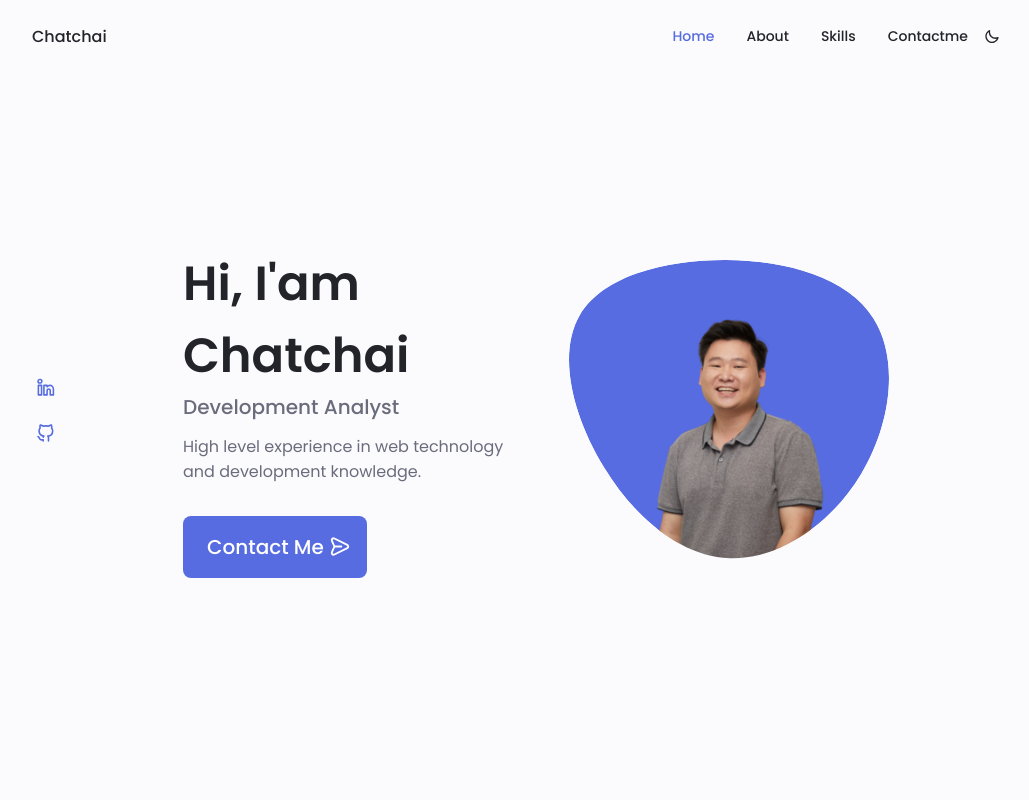
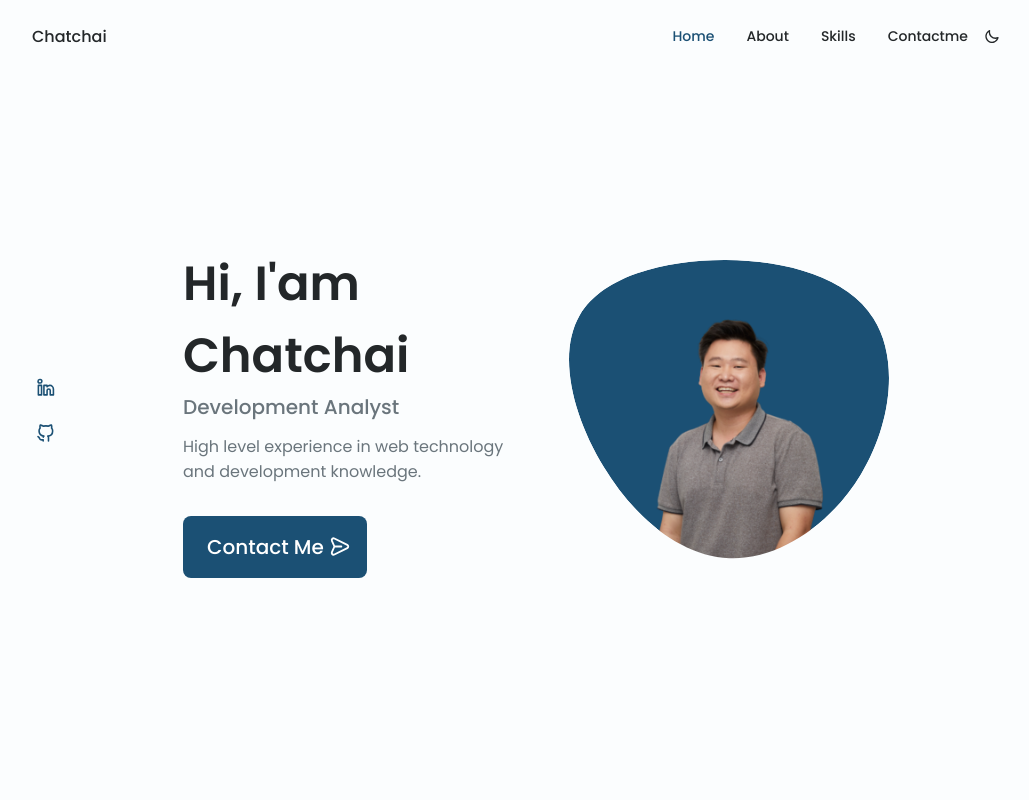
Before and after one commit to chatchaimee/2.0.0, a Next.js app: page / in a window 1280 px wide. Shown: the top 800 px of the page, without its empty margins (124-1153 px from the left). Built offline with nearby package versions, Linux system fonts and the light colour scheme.

Commit message:
Change color

```diff
--- a/src/styles/global.ts
+++ b/src/styles/global.ts
@@ -7,13 +7,13 @@ const GlobalStyle = createGlobalStyle`
 
     /** ===== Colors ===== */
     // Change favorite color
-    --hue-color: 231; // Purple 250 - Green 142 - Blue 231 - Pink 340
+    --hue-color: 204; // Purple 250 - Green 142 - Blue 231 - Pink 340
 
     // HSL color mode
-    --first-color: hsl(var(--hue-color), 69%, 61%);
-    --first-color-second: hsl(var(--hue-color), 69%, 61%);
-    --first-color-alt: hsl(var(--hue-color), 57%, 53%);
-    --first-color-lighter: hsl(var(--hue-color), 92%, 85%);
+    --first-color: hsl(var(--hue-color), 62%, 28%);
+    --first-color-second: hsl(var(--hue-color), 62%, 34%);
+    --first-color-alt: hsl(var(--hue-color), 62%, 40%);
+    --first-color-lighter: hsl(var(--hue-color), 70%, 72%);
     --title-color: hsl(var(--hue-color), 8%, 15%);
     --text-color: hsl(var(--hue-color), 8%, 45%);
     --text-color-light: hsl(var(--hue-color), 8%, 65%);
```
